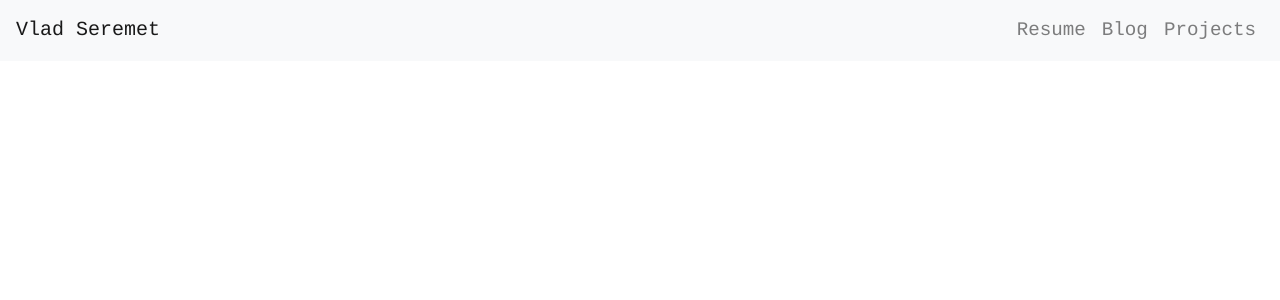
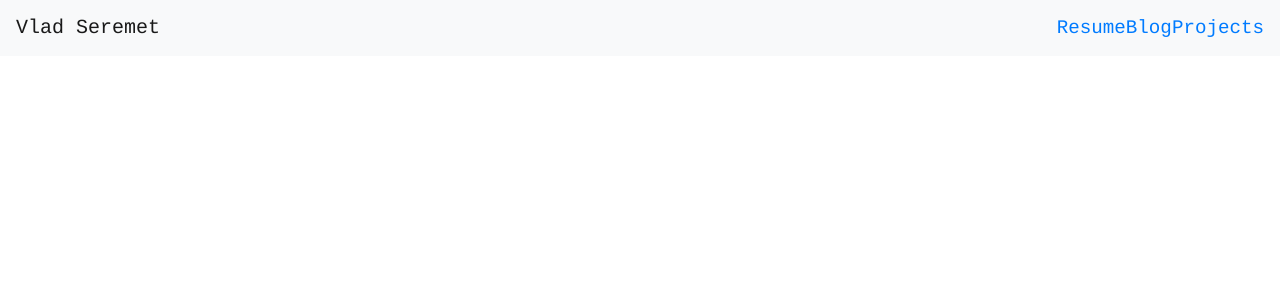
Before and after one commit to shervlad/shervlad.github.io, a React (Create React App) app: page / in a window 1280 px wide. Shown: the top 300 px of the page. Built offline with nearby package versions, Linux system fonts and the light colour scheme.

Commit message:
fix link

```diff
--- a/src/App.js
+++ b/src/App.js
@@ -10,13 +10,13 @@ function App() {
     <Router basename={process.env.PUBLIC_URL}>
       <div className="App">
       <ReactBootstrap.Navbar bg="light" expand="sm" sticky="top">
-        <ReactBootstrap.Navbar.Brand href="home">Vlad Seremet</ReactBootstrap.Navbar.Brand>
+        <ReactBootstrap.Navbar.Brand href='https://www.shervlad.github.io/'>Vlad Seremet</ReactBootstrap.Navbar.Brand>
         <ReactBootstrap.Navbar.Toggle aria-controls="responsive-navbar-nav" />
         <ReactBootstrap.Navbar.Collapse id="responsive-navbar-nav">
           <ReactBootstrap.Nav className="ml-auto">
-            <ReactBootstrap.Nav.Link href="resume" className="link">Resume</ReactBootstrap.Nav.Link>
-            <ReactBootstrap.Nav.Link href="blog">Blog</ReactBootstrap.Nav.Link>
-            <ReactBootstrap.Nav.Link href="projects">Projects</ReactBootstrap.Nav.Link>
+            <Link to="resume" className="link">Resume</Link>
+            <Link to="blog">Blog</Link>
+            <Link to="projects">Projects</Link>
           </ReactBootstrap.Nav>
         </ReactBootstrap.Navbar.Collapse>
       </ReactBootstrap.Navbar>
```
